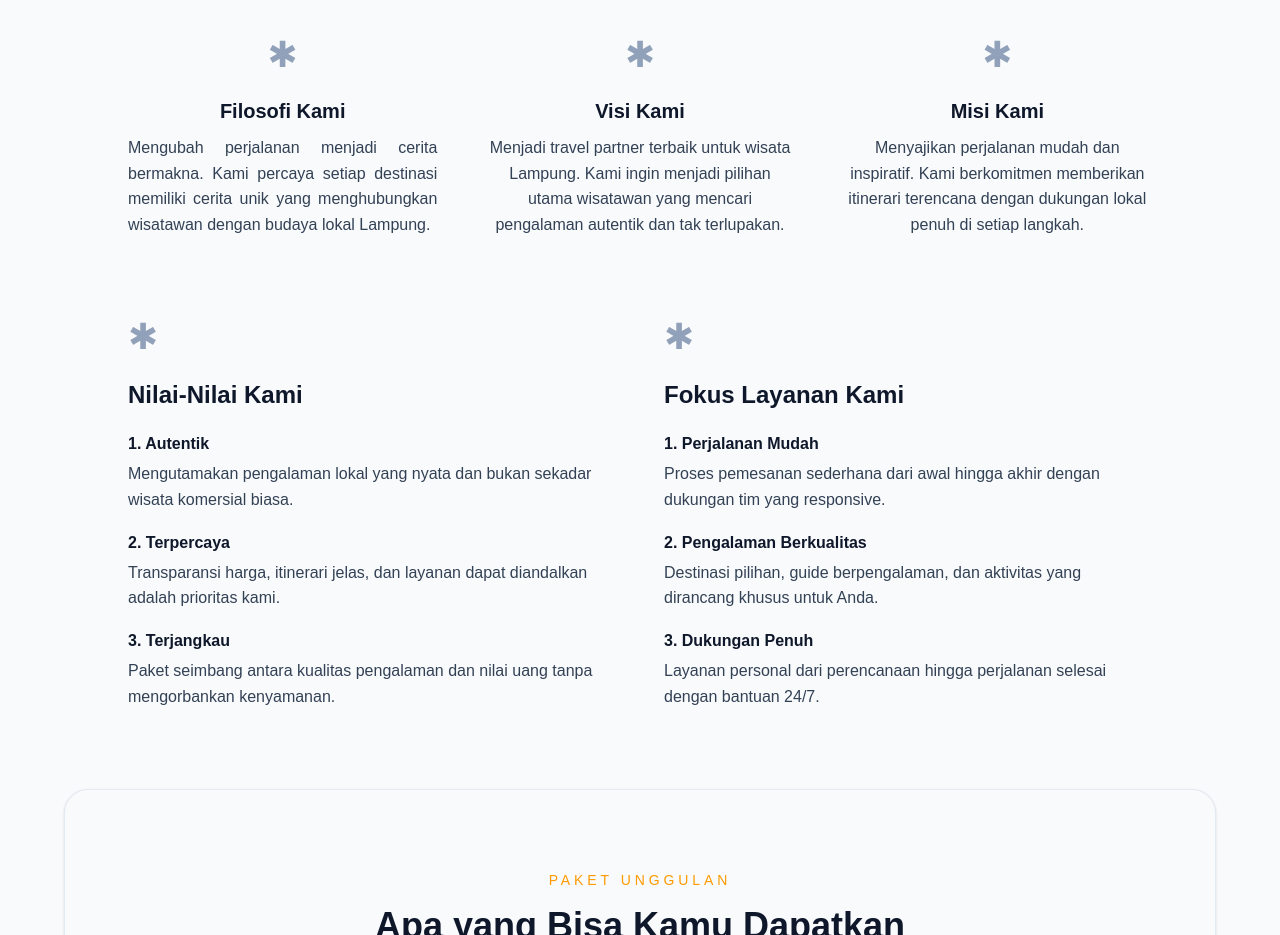
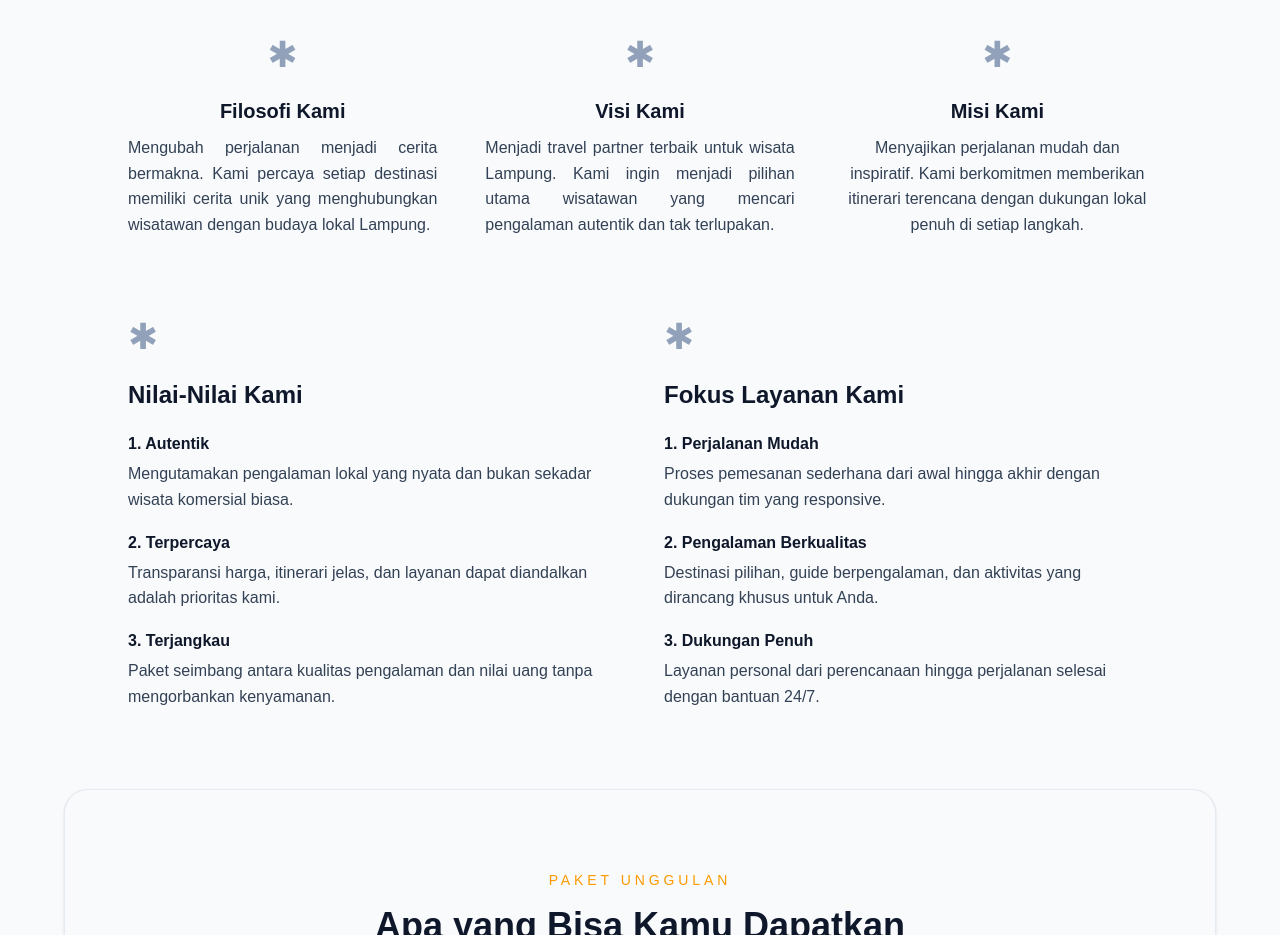
Before and after one commit to Nafiz-547/TI-WEB-24A-ShuangXi, a Next.js app in the folder siger-trip/: page /tentang_kami in a window 1280 px wide. Shown: the part 880-1815 px from the top of the page. Built offline with nearby package versions, Linux system fonts and the light colour scheme.

Commit message:
akmal: Merapihkan tulisan pada bagian Visi Kami

```diff
--- a/siger-trip/app/tentang_kami/page.tsx
+++ b/siger-trip/app/tentang_kami/page.tsx
@@ -56,7 +56,7 @@ export default function AboutPage() {
           <div className="text-center">
             <div className="text-4xl mb-6 text-slate-400">✱</div>
             <h3 className="card-title text-xl mb-3">Visi Kami</h3>
-            <p className="card-desc leading-7">
+            <p className="card-desc leading-7 text-justify">
               Menjadi travel partner terbaik untuk wisata Lampung. Kami ingin menjadi pilihan utama wisatawan yang mencari pengalaman autentik dan tak terlupakan.
             </p>
           </div>
```
